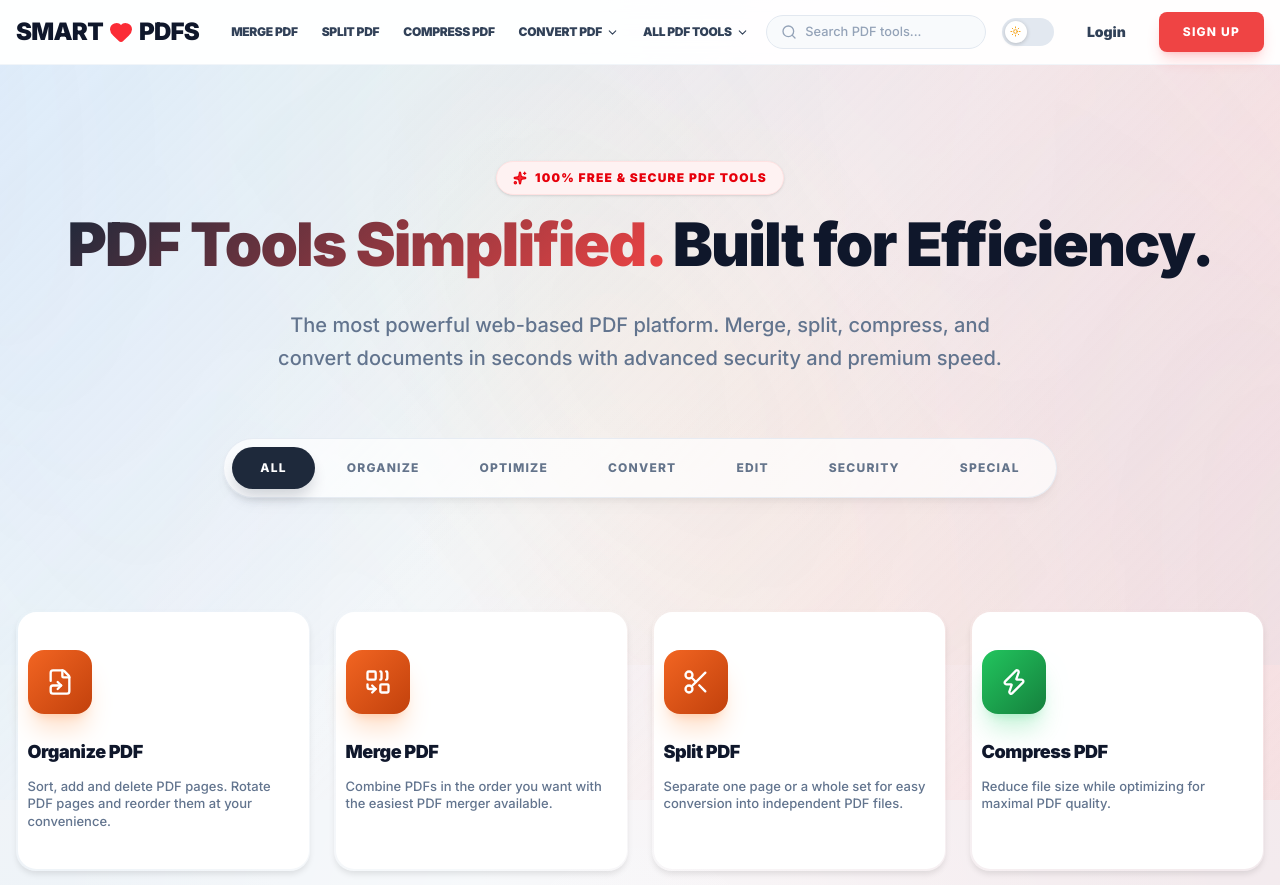
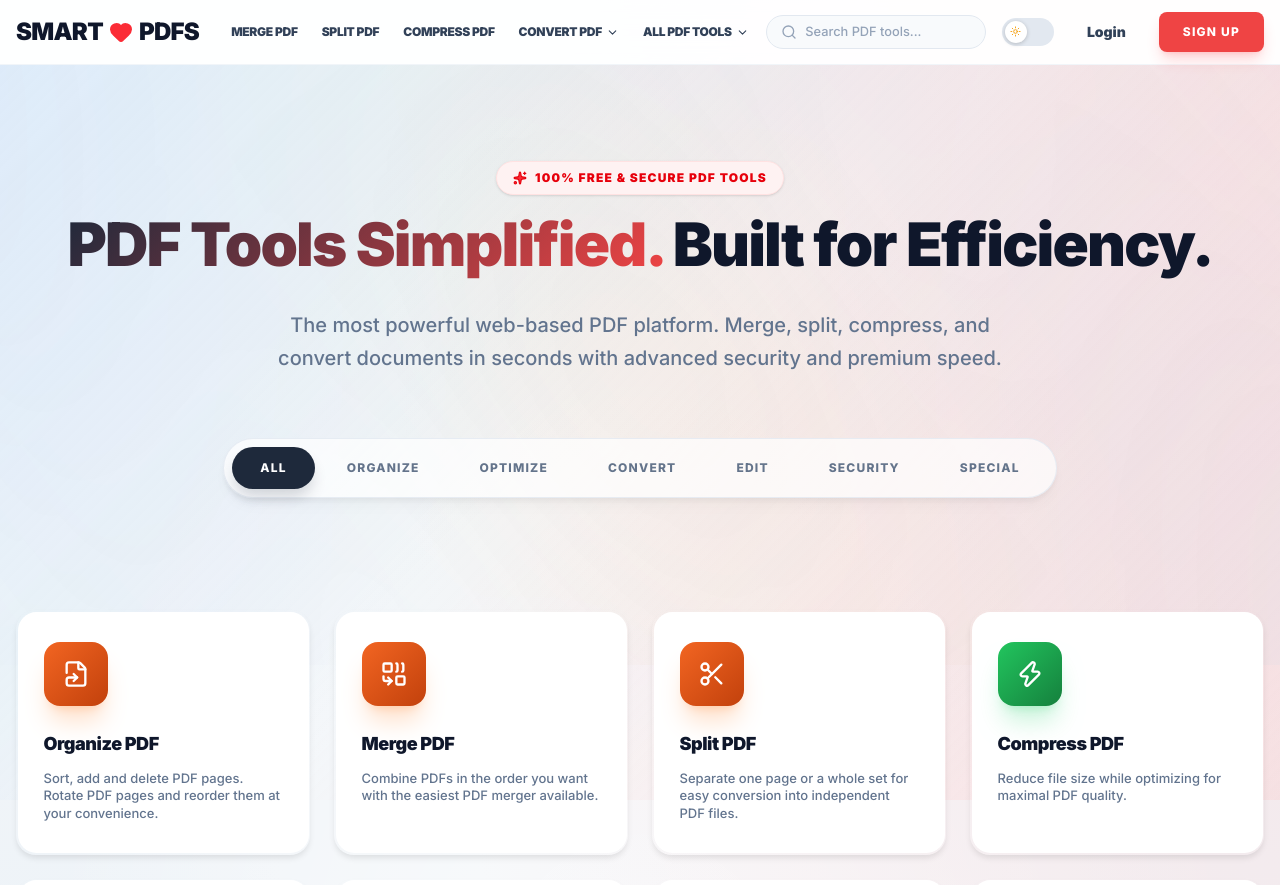
Before and after one commit to Hardik160998/PDF-Tools, a Next.js app: page / in a window 1280 px wide. Shown: the top 885 px of the page. Built offline with nearby package versions, Linux system fonts and the light colour scheme.

Commit message:
home page in grid view update

```diff
--- a/src/app/globals.css
+++ b/src/app/globals.css
@@ -579,7 +579,7 @@ html.dark .tool-card-border:hover {
   display: flex;
   flex-direction: column;
   gap: 1.5rem;
-  padding: 38px 10px;
+  padding: 30px 26px;
   text-align: left;
   cursor: pointer;
   width: 100%;
--- a/src/app/mobileview.css
+++ b/src/app/mobileview.css
@@ -147,7 +147,7 @@
   .inline-flex.p-5.rounded-3xl { padding: 0.65rem !important; border-radius: 0.85rem !important; }
   .inline-flex.p-5.rounded-3xl svg { width: 22px !important; height: 22px !important; }
   h2.text-4xl.font-black { font-size: 1.25rem !important; margin-bottom: 0.4rem !important; letter-spacing: -0.02em !important; }
-  p.text-slate-500.font-medium { font-size: 0.75rem !important; line-height: 1.3 !important; padding: 0 0.5rem !important; }
+  p.text-slate-500.font-medium { font-size: 0.75rem !important; line-height: 1.3 !important; }
 
   .border-2.border-dashed.rounded-3xl.p-16,
   .border-2.border-dashed.rounded-3xl.p-20 {
```
